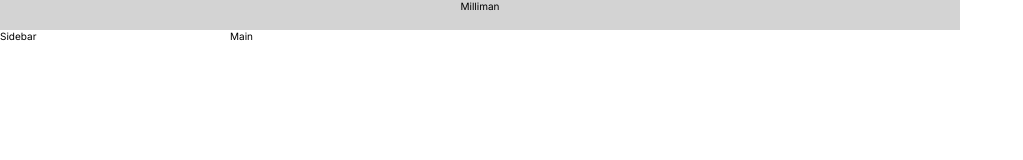
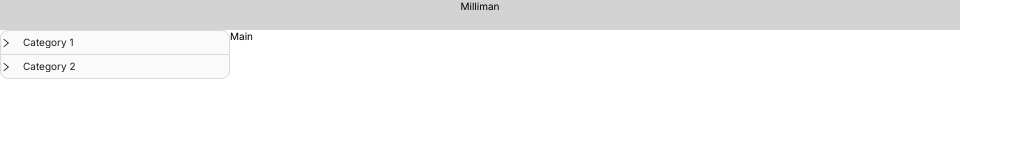
Before and after one commit to HJeong1200/milliman-toy-project, a React (Create React App) app: page / in a window 1280 px wide. Shown: the top 160 px of the page, without its empty margins (0-1023 px from the left). Built offline with nearby package versions, Linux system fonts and the light colour scheme.

Commit message:
feat - #2 add collapse category in sidebar

```diff
--- a/src/App.css
+++ b/src/App.css
@@ -18,3 +18,11 @@ aside {
   width: 230px;
   height: 600px;
 }
+
+.ant-collapse-header {
+  display: flex !important;
+  align-items: center !important;
+  width: 230px;
+  height: 23px;
+  padding: 0px !important;
+}
--- a/src/components/Sidebar.js
+++ b/src/components/Sidebar.js
@@ -1,5 +1,16 @@
+import { Collapse } from "antd";
+
 const Sidebar = () => {
-  return <aside>Sidebar</aside>;
+  const { Panel } = Collapse;
+
+  return (
+    <aside>
+      <Collapse>
+        <Panel header="Category 1" key="category_1"></Panel>
+        <Panel header="Category 2" key="category_2"></Panel>
+      </Collapse>
+    </aside>
+  );
 };
 
 export default Sidebar;
```
